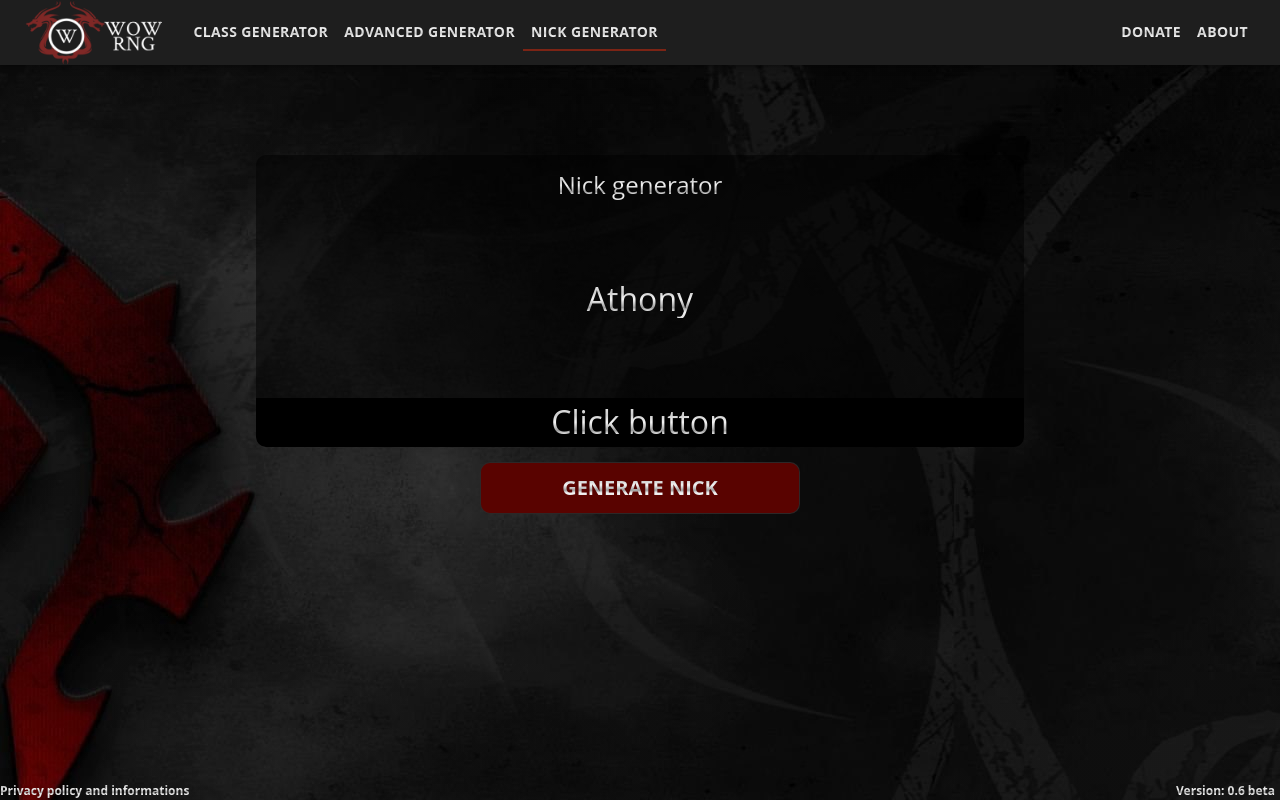
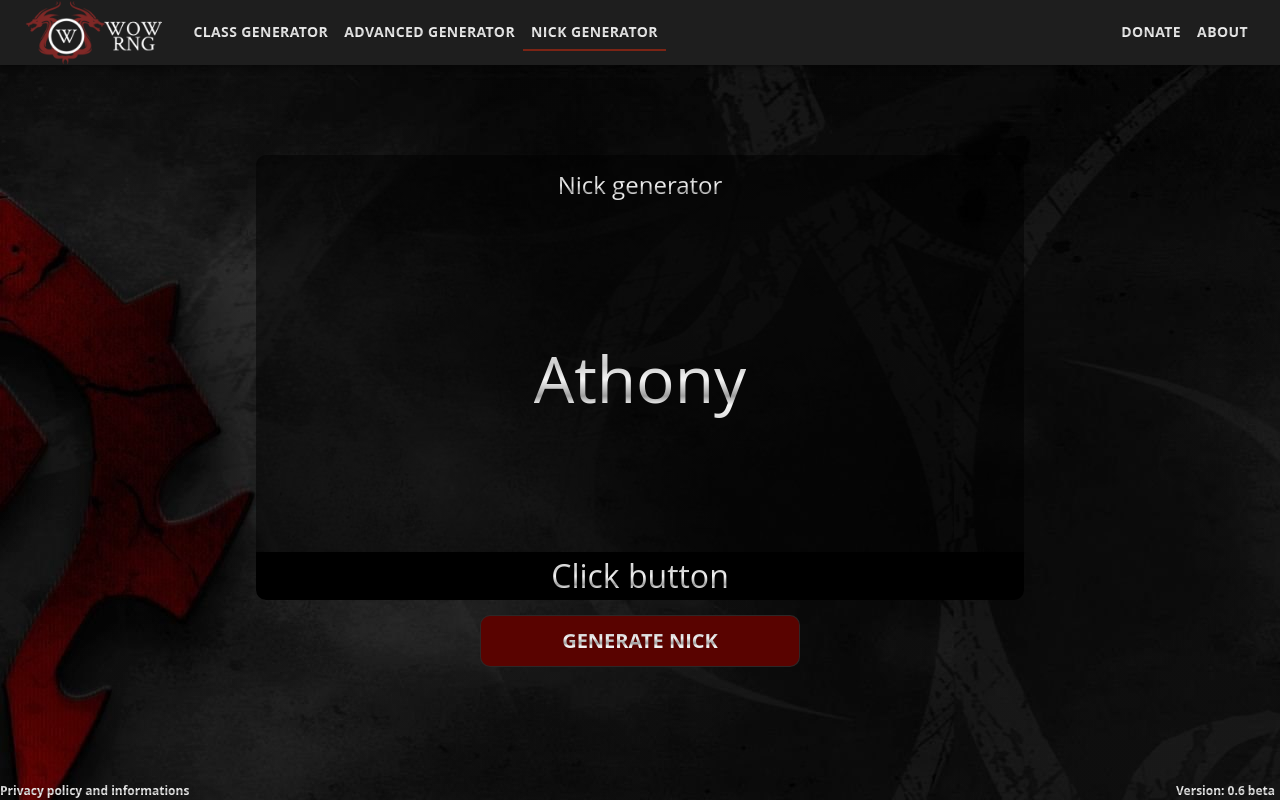
Before and after one commit to DevWichrowski/wow-class-picker, a React (Create React App) app: page /nick-generator in a window 1280 px wide. Both pictures are taken after a click on the element "GENERATE NICK". Built offline with nearby package versions, Linux system fonts and the light colour scheme.

Commit message:
Fix nick generator

```diff
--- a/src/components/NickGenerator/NickGenerator.js
+++ b/src/components/NickGenerator/NickGenerator.js
@@ -37,6 +37,7 @@ const NickGenerator = props => {
     const clearState = () => {
         setRollIntervals(20);
         setStatus('Click button');
+        setGeneratedNick(null);
     };
 
     const rollNick = () => {
@@ -45,8 +46,7 @@ const NickGenerator = props => {
         const roller = setInterval(() => {
             setRollIntervals(rollIntervals => {
 
-                setStatus('Rolling...');
-                // setRolledNick('...');
+                setStatus('Generating...');
                 setStartRoll(true);
 
                 if (rollIntervals <= 0) {
@@ -71,7 +71,8 @@ const NickGenerator = props => {
             <div className="nick-generator">
                 <h4 className="nick-text">Nick generator</h4>
                 <div className="nick-container">
-                    {startRoll ? <h2 className="nick-text">{generatedNick}</h2> : <ClassIcon image={QuestionMark}/>}
+                    {startRoll ? <h2 className="nick-text-generated">{generatedNick}</h2> :
+                        <ClassIcon image={QuestionMark}/>}
                 </div>
 
                 <div className="messages-container">
--- a/src/components/NickGenerator/NickGenerator.scss
+++ b/src/components/NickGenerator/NickGenerator.scss
@@ -19,6 +19,25 @@
     margin-top: 1rem;
   }
 
+  .nick-text-generated{
+    -webkit-background-clip: text;
+    -webkit-text-fill-color: transparent;
+    background-image: -webkit-linear-gradient(top, #F5F5F5 0, #cbcbcb 38%, #F5F5F5 60%, #9c9c9c 86%, #F5F5F5 100%);
+    background-size: 1em 1em;
+    color: #f8b700;
+    position: relative;
+    z-index: auto;
+    margin-top: 1rem;
+    font-size: 4rem;
+  }
+  .question-mark-container {
+    display: flex;
+    justify-content: center;
+    align-items: center;
+    max-width: 200px !important;
+    max-height: 200px !important;
+  }
+
   .messages-container {
     width: 100%;
     padding: 5px;
@@ -37,8 +56,13 @@
       }
     }
   }
+
   .nick-container {
     margin-top: 5rem;
     margin-bottom: 5rem;
+    min-height: 12rem;
+    display: flex;
+    align-items: center;
+    justify-content: center;
   }
 }
```
